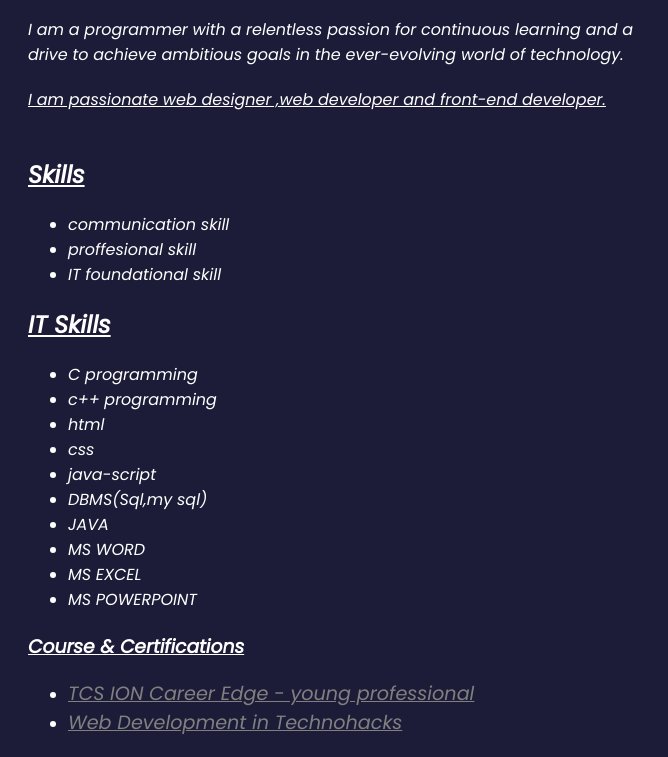
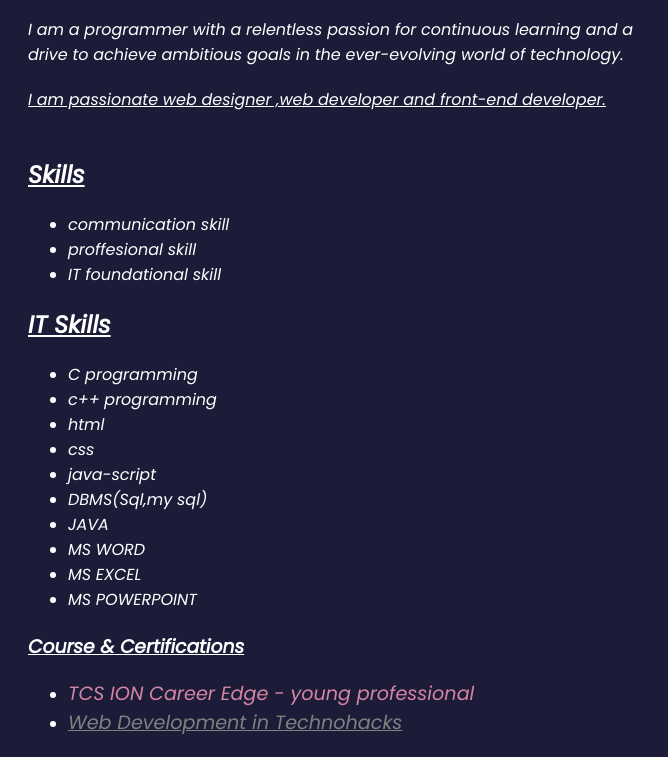
Before and after one commit to shanawazrahman/portfolio, a plain HTML site: page about.html in a window 1280 px wide. In both pictures the pointer is over the link "TCS ION Career Edge - young professional". Shown: the part 257-1014 px from the top of the page, without its empty margins (0-668 px from the left). Drawn offline with Linux system fonts and the light colour scheme.

Commit message:
Update about.html

```diff
--- a/about.html
+++ b/about.html
@@ -55,6 +55,9 @@
      color: gray;
      font-size: 1.2rem;
 }
+        .course ul li a:hover{
+            color: rgb(212, 133, 164);
+            text-decoration: none;
 </style>
 </head>
 <body>
```
